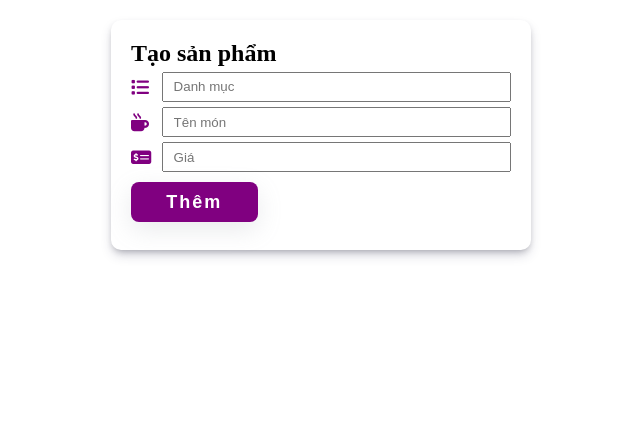
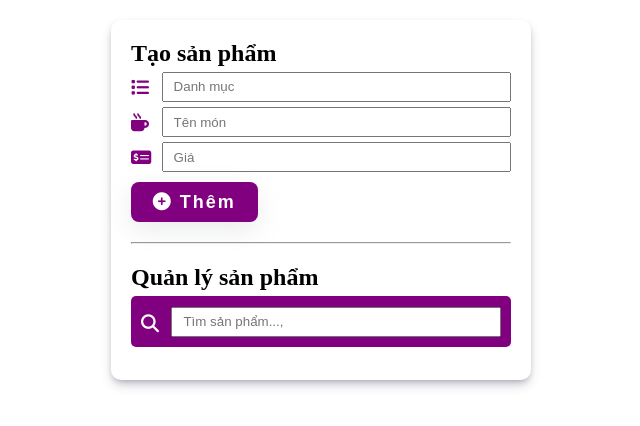
Before and after one commit to buunhut/cafeshop, a plain HTML site: page index.html in a window 1280 px wide. Shown: the whole page, without its empty margins (319-959 px from the left). Drawn offline with Linux system fonts and the light colour scheme.

Commit message:
search bar

```diff
--- a/index.html
+++ b/index.html
@@ -43,14 +43,21 @@
                     </div>
                     <div class="formButton">
                         <div id="button" class="button">
-                            <button id="themSanPham" onclick="themMon()" type="button">Thêm</button>
+                            <button id="themSanPham" onclick="themMon()" type="button">
+                                <i class="fa-solid fa-circle-plus"></i>
+                                Thêm
+                            </button>
                         </div>
-
-
 
                         <div id="tbKetQua" class="tbKetQua">
 
                         </div>
+                    </div>
+                    <hr>
+                    <h2>Quản lý sản phẩm</h2>
+                    <div class="formInput timKiem">
+                        <i class="fa-solid fa-magnifying-glass"></i>
+                        <input type="text" id="timKiem" maxlength="20" placeholder="Tìm sản phẩm...," onkeyup="timTimKiem('timKiem')">
                     </div>
                 </form>
             </div>
--- a/main.js
+++ b/main.js
@@ -24,7 +24,6 @@ if (listSanPhamLocal != null) {
 renderGiaoDien();
 
 function themMon() {
-
   layDuLieuInput();
 
   renderGiaoDien();
@@ -33,7 +32,6 @@ function themMon() {
   localStorage.setItem("caydanhmuc", JSON.stringify(cayDanhMuc));
   // lưu vào local
   localStorage.setItem("listsanpham", JSON.stringify(listSanPham));
-
 }
 
 //render giao diện
@@ -170,7 +168,8 @@ function xoaSanPham(index, danhmuc, ten) {
 
   //set icon black + thông báo ""
   setAllDone("tbDanhMuc", "tbTenMon", "tbGiaMon");
-  document.getElementById("tbKetQua").innerHTML = "<h3 style='color:purple;'>Đã xóa thành công :)</h3>"
+  document.getElementById("tbKetQua").innerHTML =
+    "<h3 style='color:purple;'>Đã xóa thành công :)</h3>";
 }
 
 //  sửa sản phẩm
@@ -183,7 +182,10 @@ function suaSanPham(index) {
   setValueInput(danhmuc, ten, gia);
   //đóng nút thêm
   document.getElementById("button").innerHTML = `
-  <button id="suaSanPham" onclick="capNhatMon('${index}')" type="button">Cập nhật</button>
+  <button id="suaSanPham" onclick="capNhatMon('${index}')" type="button">
+    <i class="fa-solid fa-floppy-disk"></i>
+    Lưu
+  </button>
   `;
   //set icon black + thông báo ""
   setAllDone("tbDanhMuc", "tbTenMon", "tbGiaMon");
@@ -200,8 +202,8 @@ function capNhatMon(index) {
 // lấy dữ liệu
 function layDuLieuInput() {
   //lấy dữ liệu input
-  var danhMuc = document.getElementById("danhMuc").value;
-  var tenMon = document.getElementById("tenMon").value;
+  var danhMuc = document.getElementById("danhMuc").value.toLowerCase();
+  var tenMon = document.getElementById("tenMon").value.toLowerCase();
   var giaMon = document.getElementById("giaMon").value.replaceAll(/[.,]/g, "");
 
   // valid
@@ -256,8 +258,8 @@ function layDuLieuInput() {
 //lấy dữ liệu lúc chỉnh sửa
 function layDuLieuChinhSua(index) {
   //lấy dữ liệu input
-  var danhMuc = document.getElementById("danhMuc").value;
-  var tenMon = document.getElementById("tenMon").value;
+  var danhMuc = document.getElementById("danhMuc").value.toLowerCase();
+  var tenMon = document.getElementById("tenMon").value.toLowerCase();
   var giaMon = document.getElementById("giaMon").value.replaceAll(/[.,]/g, "");
 
   // valid
@@ -318,19 +320,18 @@ function layDuLieuChinhSua(index) {
           // lưu vào local
           localStorage.setItem("listsanpham", JSON.stringify(listSanPham));
 
-
-
-
-          setAllDone("tbDanhMuc", "tbTenMon", "tbGiaMon")
+          setAllDone("tbDanhMuc", "tbTenMon", "tbGiaMon");
           document.getElementById("tbKetQua").innerHTML =
             "<h3 style='color:purple'>Cập nhật thành công :) </h3>";
-
 
           //render
           renderGiaoDien();
           setValueInput("", "", "");
           document.getElementById("button").innerHTML = `
-            <button id="themSanPham" onclick="themMon()" type="button">Thêm</button>
+            <button id="themSanPham" onclick="themMon()" type="button">
+              <i class="fa-solid fa-circle-plus"></i>
+              Thêm
+            </button>
           `;
         }
       }
--- a/style.scss
+++ b/style.scss
@@ -23,7 +23,7 @@ $primaryTextColor: white;
     display: flex;
     justify-content: space-around;
     .mainForm {
-      height: 230px;
+      height: 360px;
       box-shadow: rgba(50, 50, 93, 0.25) 0px 6px 12px -2px,
         rgba(0, 0, 0, 0.3) 0px 3px 7px -3px;
       padding: 20px;
@@ -31,6 +31,20 @@ $primaryTextColor: white;
       border-radius: 10px;
       form {
         width: 380px;
+        hr{
+          margin: 20px 0;
+        }
+        .formInput.timKiem{
+          background-color: $primaryColor;
+          width: 100%;
+          padding: 10px;
+          border-radius: 5px;
+          margin-top: 5px;
+          i{
+            color: white;
+            margin-top: 3px;
+          }
+        }
         .formInput {
           margin-bottom: 5px;
           display: flex;
```
Also changed, not shown: css/style.css, 1 other file.
